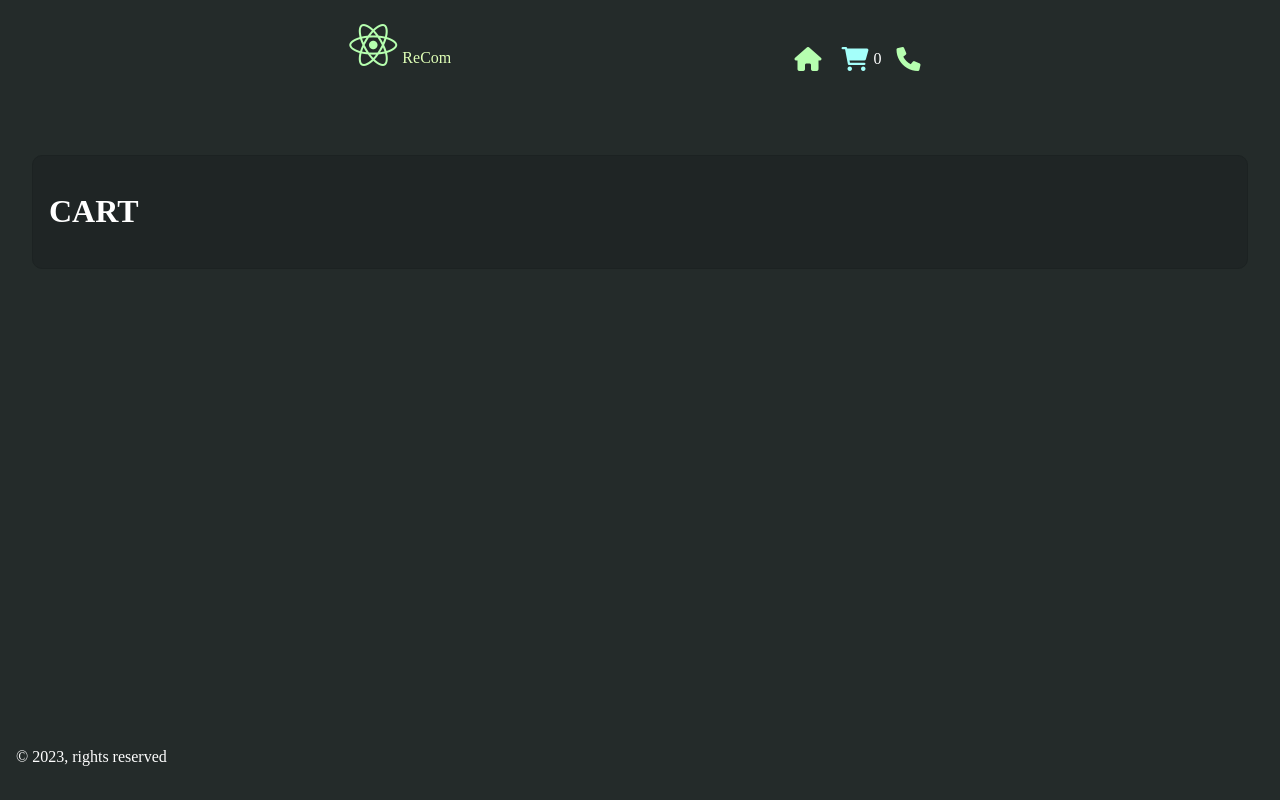
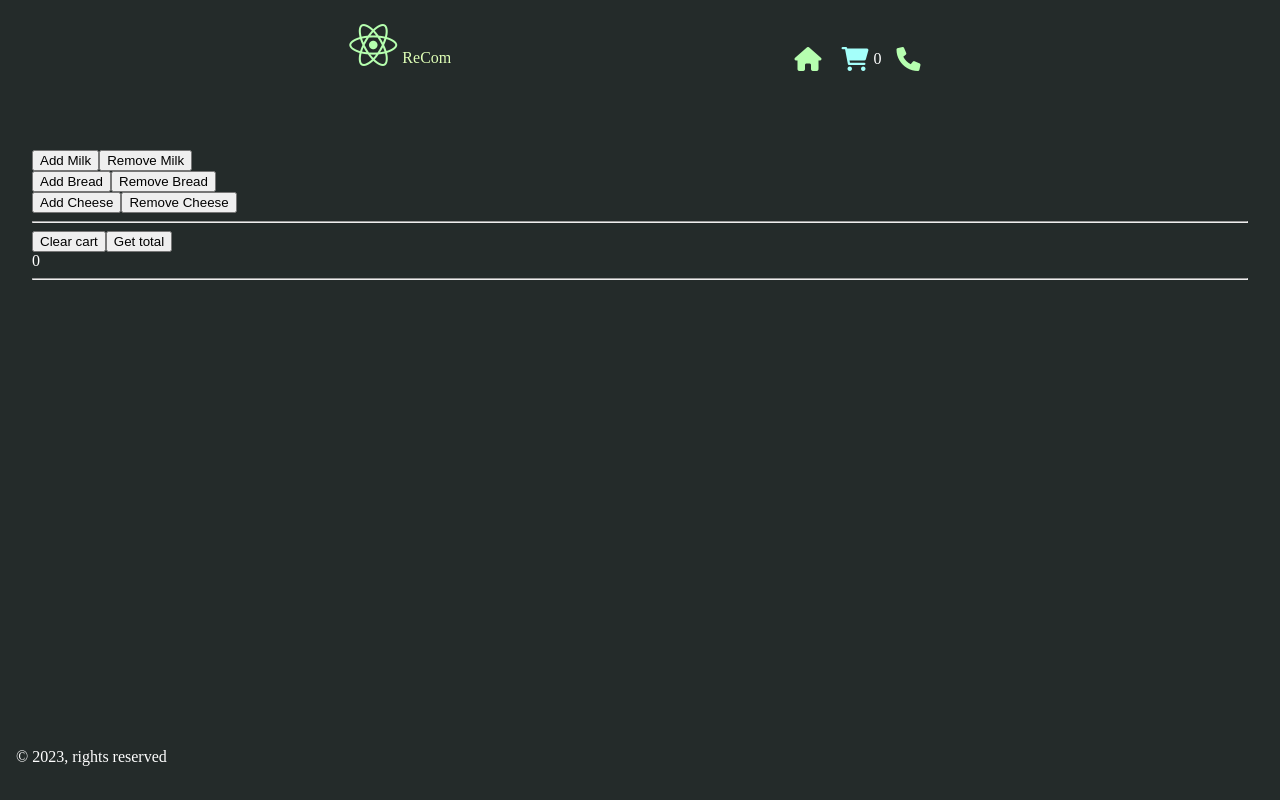
Before and after one commit to trine-marie-sandberg/js-frameworks-ca, a React (Vite) app: page /cart in a window 1280 px wide. Built offline with nearby package versions, Linux system fonts and the light colour scheme.

Commit message:
bugfix + adds cartreducer example file

```diff
--- a/src/App.jsx
+++ b/src/App.jsx
@@ -1,6 +1,7 @@
 import { BrowserRouter, Routes, Route } from "react-router-dom";
 import Home from './pages/home';
 import Cart from "./pages/cart";
+import CartPage from "./components/cart/cartreducer";
 import Layout from "./components/layout";
 import ProductPage from "./pages/product";
 import NotFound from "./pages/404";
@@ -14,7 +15,7 @@
     <Routes>
       <Route index element={<Home/>} />
         <Route path="/" element={<Home/>} />
-        <Route path="cart" element={<Cart/>} />
+        <Route path="cart" element={<CartPage/>} />
         <Route path="product/:id" element={<ProductPage/>} />
         <Route path="*" element={<NotFound />}/>
       </Routes>
--- /dev/null
+++ b/src/components/cart/cartreducer.jsx
@@ -0,0 +1,144 @@
+import React, { useReducer } from 'react';
+
+const products = [
+  {
+    id: 0,
+    title: 'Milk',
+    price: 19.99,
+    discountedPrice: 19.99,
+  },
+  {
+    id: 1,
+    title: 'Bread',
+    price: 12.99,
+    discountedPrice: 12.99,
+  },
+  {
+    id: 2,
+    title: 'Cheese',
+    price: 25.99,
+    discountedPrice: 25.99,
+  },
+];
+
+export const initialState = { cart: [], total: 0 };
+
+export function reducer(state, action) {
+  let productIndex;
+  let newTotal;
+  let cart;
+
+  switch (action.type) {
+    // Adding a product
+    case 'addProduct':
+      // Create a new cart so we don't mutate our state
+      cart = [...state.cart];
+      // Get the product index
+      productIndex = cart.findIndex(
+        (product) => product.id === action.payload.id,
+      );
+      if (productIndex === -1) {
+        // If productIndex is -1, it doesn't exist so we add it
+        cart.push({ ...action.payload, quantity: 1 });
+      } else {
+        // The product does exist so we increase the quantity
+        // We do not want to mutate quantity so we are creating a new array with
+        // quantity incremented.
+        cart = [
+          ...cart.slice(0, productIndex),
+          { ...cart[productIndex], quantity: cart[productIndex].quantity + 1 },
+          ...cart.slice(productIndex + 1),
+        ];
+      }
+      // Set the new total so we don't have to keep calculating it
+      newTotal = cart.reduce((currentTotal, product) => {
+        currentTotal += product.discountedPrice * product.quantity;
+        return currentTotal;
+      }, 0);
+      return { ...state, cart: cart, total: newTotal };
+
+    // Removing a product
+    case 'removeProduct':
+      cart = [...state.cart];
+      // Get the product index
+      productIndex = cart.findIndex(
+        (product) => product.id === action.payload.id,
+      );
+      // If the product index is not -1 then it exists
+      if (productIndex !== -1) {
+        if (cart[productIndex].quantity > 1) {
+          // Remove 1 from quantity is quantity is higher than 1
+          // We do not want to mutate cart so we recreate it
+          cart = [
+            ...cart.slice(0, productIndex),
+            {
+              ...cart[productIndex],
+              quantity: cart[productIndex].quantity - 1,
+            },
+            ...cart.slice(productIndex + 1),
+          ];
+        } else {
+          // Remove the item entirely if quantity is going to be 0
+          cart = [
+            ...cart.slice(0, productIndex),
+            ...cart.slice(productIndex + 1),
+          ];
+        }
+      }
+      // Set the new total so we don't have to keep calculating it
+      newTotal = cart.reduce((currentTotal, product) => {
+        currentTotal += product.discountedPrice * product.quantity;
+        return currentTotal;
+      }, 0);
+      return { ...state, cart: cart, total: newTotal };
+
+    // Clearing a cart
+    case 'clearCart':
+      return { cart: [], total: 0 };
+
+    default:
+      return state;
+  }
+}
+
+export default function CartPage() {
+  const [state, dispatch] = useReducer(reducer, initialState);
+  return (
+    <div>
+      {products.map((product) => (
+        <div key={product.id}>
+          <button
+            onClick={() => dispatch({ type: 'addProduct', payload: product })}
+          >
+            Add {product.title}
+          </button>
+          <button
+            onClick={() =>
+              dispatch({ type: 'removeProduct', payload: product })
+            }
+          >
+            Remove {product.title}
+          </button>
+        </div>
+      ))}
+      <div>
+        <hr />
+        <button onClick={() => dispatch({ type: 'clearCart' })}>
+          Clear cart
+        </button>
+        <button onClick={() => dispatch({ type: 'getTotal' })}>
+          Get total
+        </button>
+      </div>
+      <div>{state.total}</div>
+      <hr />
+      <div>
+        {state.cart.map((product) => (
+          <div key={product.id}>
+            {product.quantity} - {product.title} - {product.discountedPrice}
+          </div>
+        ))}
+      </div>
+    </div>
+  );
+}
--- a/src/components/cart/index.jsx
+++ b/src/components/cart/index.jsx
@@ -9,6 +9,7 @@
     const id = params.id;
 
     let cartState = {
+        id: id,
         count: 0,
         item: [],
         totalItems: 0,
@@ -16,19 +17,21 @@
     }
 
     const [state, setState] = useReducer(reducer, cartState);
+    let amount = state.count;
 
     function cartAdd() {
         setState({ type: 'increment' });
-        storage.save(id, state.count);
     }
     function cartRemove() {
         setState({ type: 'decrement' });
-        storage.save(id, state.count);
     }
     function cartClear() {
         setState({ type: 'reset' });
-        storage.save(id, state.count);
     }
+
+    const cartItem = storage.load(id);
+    console.log(cartItem)
+    storage.save(id, state.count);
 
     return (
         <div>
@@ -36,7 +39,7 @@
                 Add to cart +
                 <Icon className="fa-solid fa-cart-shopping"></Icon>
             </Button>
-          <div>Count: {storage.load(id)}</div>
+          <div>Count: {state.count}</div>
           <button onClick={cartRemove}>-</button>
           <button onClick={cartAdd}>+</button>
           <button onClick={cartClear}>Remove</button>
--- a/src/components/cart/reducer.js
+++ b/src/components/cart/reducer.js
@@ -1,3 +1,5 @@
+import * as storage from "../../hooks/storage";
+
 export default function reducer(state, action) {
 
     let amount = state.count;
@@ -17,8 +19,6 @@
           }
           console.log(amount)
           return { count: amount - 1 };
-        case 'addAmount':
-          return { count: state.count + action };
 
         case 'reset':
           console.log(amount)
```
